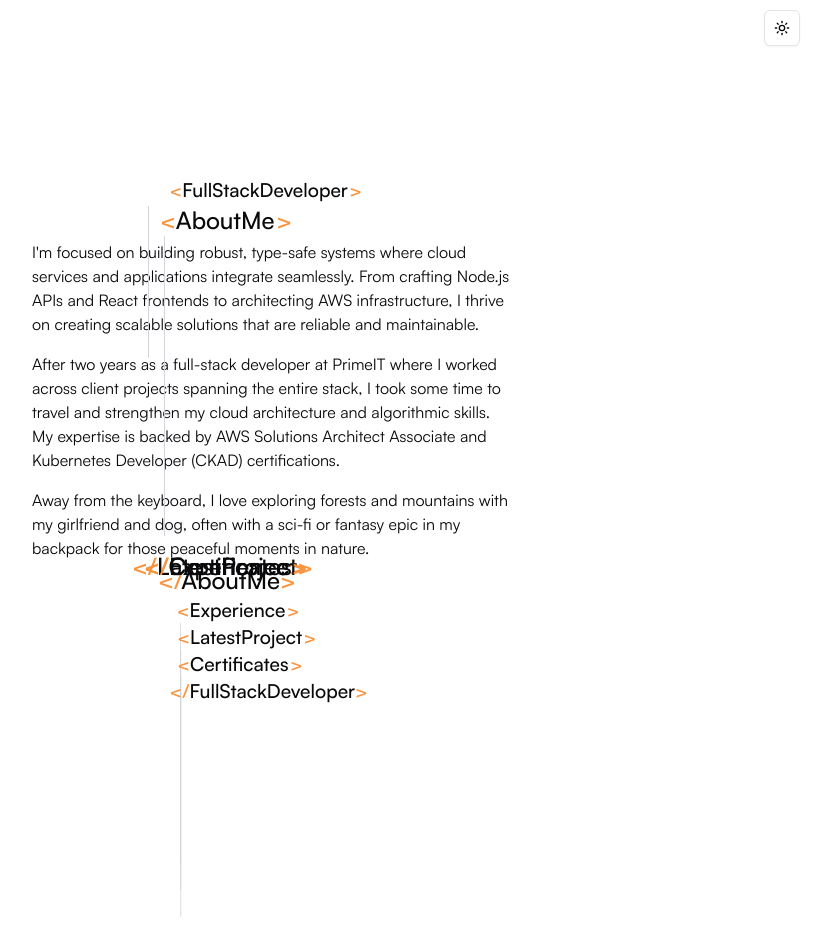
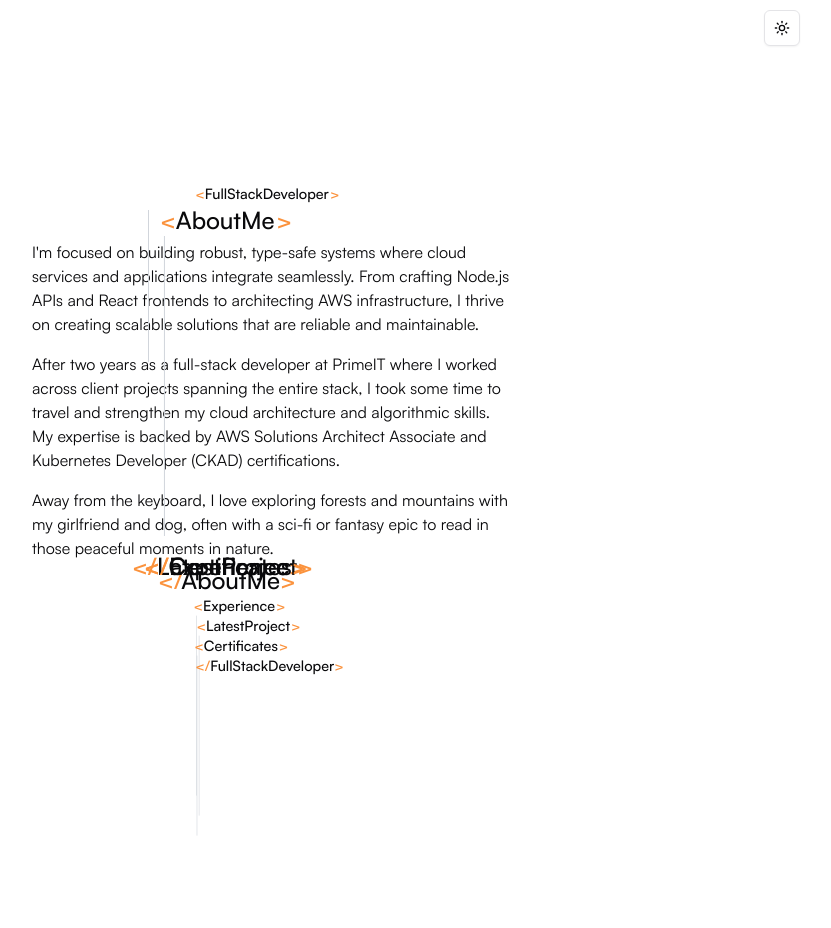
Before and after one commit to BernardoQuina/personal-website, a Next.js app: page / in a window 1280 px wide. Shown: the top 928 px of the page, without its empty margins (368-1199 px from the left). Built offline with nearby package versions, Linux system fonts and the light colour scheme.

Commit message:
about me content (height adjustments)

```diff
--- a/src/components/about-me.tsx
+++ b/src/components/about-me.tsx
@@ -90,8 +90,8 @@ export function AboutMeContent({
         </p>
         <p>
           Away from the keyboard, I love exploring forests and mountains with my
-          girlfriend and dog, often with a sci-fi or fantasy epic in my backpack
-          for those peaceful moments in nature.
+          girlfriend and dog, often with a sci-fi or fantasy epic to read in
+          those peaceful moments in nature.
         </p>
       </motion.div>
     </div>
--- a/src/components/certificates.tsx
+++ b/src/components/certificates.tsx
@@ -9,12 +9,12 @@ export function CertificatesTag({
   scrollYProgress,
   aboutMeContentHeight,
 }: Props) {
-  const scale = useTransform(scrollYProgress, [0, 0.1, 0.2], [0.6, 1, 0.8]);
+  const scale = useTransform(scrollYProgress, [0, 0.1, 0.2], [0.6, 1, 0.6]);
   const x = useTransform(scrollYProgress, [0, 0.1], [17, -26.5]);
   const y = useTransform(
     scrollYProgress,
     [0, 0.1, 0.2],
-    [165, 54, 104 + aboutMeContentHeight / 2],
+    [165, 54, 86 + aboutMeContentHeight / 2],
   );
 
   const dashOpacity = useTransform(scrollYProgress, [0.4, 0.45], [1, 0]);
--- a/src/components/dev-tags.tsx
+++ b/src/components/dev-tags.tsx
@@ -6,12 +6,12 @@ type Props = {
 };
 
 export function DevTag({ scrollYProgress, aboutMeContentHeight }: Props) {
-  const scale = useTransform(scrollYProgress, [0, 0.1, 0.2], [0.6, 1, 0.8]);
+  const scale = useTransform(scrollYProgress, [0, 0.1, 0.2], [0.6, 1, 0.6]);
   const x = useTransform(scrollYProgress, [0, 0.1], [28, 0]);
   const y = useTransform(
     scrollYProgress,
     [0, 0.1, 0.2],
-    [138, -90, -50 - aboutMeContentHeight / 2],
+    [138, -90, -46 - aboutMeContentHeight / 2],
   );
 
   const dashOpacity = useTransform(scrollYProgress, [0, 0.05], [1, 0]);
@@ -53,12 +53,12 @@ export function DevClosingTag({
   scrollYProgress,
   aboutMeContentHeight,
 }: Props) {
-  const scale = useTransform(scrollYProgress, [0, 0.1, 0.2], [0.6, 1, 0.8]);
+  const scale = useTransform(scrollYProgress, [0, 0.1, 0.2], [0.6, 1, 0.6]);
   const x = useTransform(scrollYProgress, [0, 0.1], [28, 0]);
   const y = useTransform(
     scrollYProgress,
     [0, 0.1, 0.2],
-    [170, 90, 131 + aboutMeContentHeight / 2],
+    [170, 90, 106 + aboutMeContentHeight / 2],
   );
 
   const opacity = useTransform(scrollYProgress, [0, 0.1], [0, 1]);
--- a/src/components/experience.tsx
+++ b/src/components/experience.tsx
@@ -9,12 +9,12 @@ export function ExperienceTag({
   scrollYProgress,
   aboutMeContentHeight,
 }: Props) {
-  const scale = useTransform(scrollYProgress, [0, 0.1, 0.2], [0.6, 1, 0.8]);
+  const scale = useTransform(scrollYProgress, [0, 0.1, 0.2], [0.6, 1, 0.6]);
   const x = useTransform(scrollYProgress, [0, 0.1], [17, -28]);
   const y = useTransform(
     scrollYProgress,
     [0, 0.1, 0.2],
-    [155, -18, 32 + 18 + aboutMeContentHeight / 2],
+    [155, -18, 46 + aboutMeContentHeight / 2],
   );
 
   const dashOpacity = useTransform(scrollYProgress, [0.2, 0.25], [1, 0]);
--- a/src/components/latest-project.tsx
+++ b/src/components/latest-project.tsx
@@ -9,12 +9,12 @@ export function LatestProjectTag({
   scrollYProgress,
   aboutMeContentHeight,
 }: Props) {
-  const scale = useTransform(scrollYProgress, [0, 0.1, 0.2], [0.6, 1, 0.8]);
+  const scale = useTransform(scrollYProgress, [0, 0.1, 0.2], [0.6, 1, 0.6]);
   const x = useTransform(scrollYProgress, [0, 0.1], [17, -18]);
   const y = useTransform(
     scrollYProgress,
     [0, 0.1, 0.2],
-    [160, 18, 77 + aboutMeContentHeight / 2],
+    [160, 18, 66 + aboutMeContentHeight / 2],
   );
 
   const dashOpacity = useTransform(scrollYProgress, [0.3, 0.35], [1, 0]);
```
